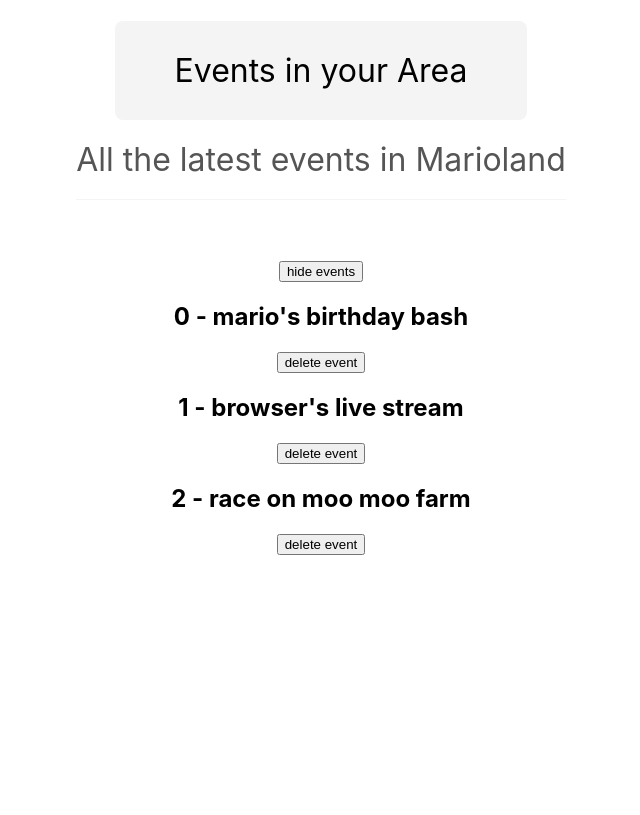
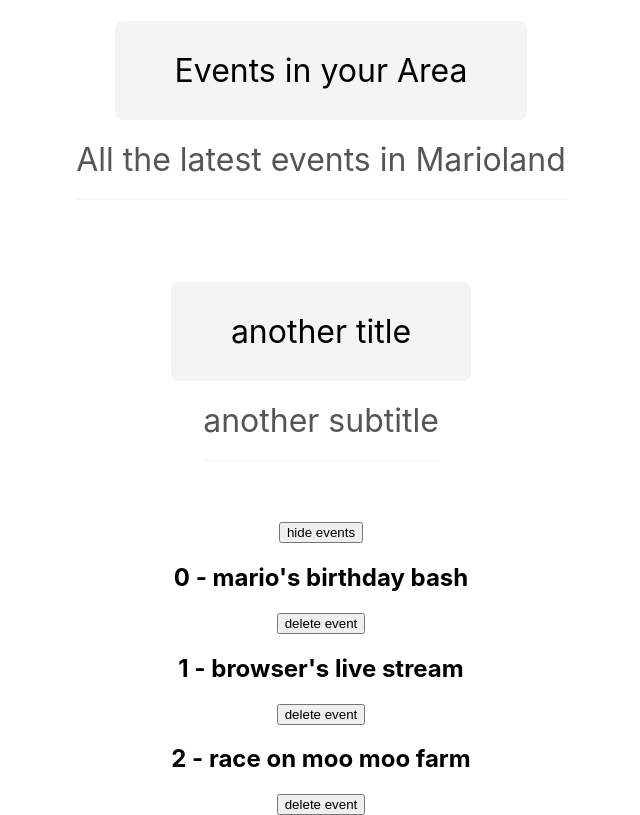
Before and after one commit to zeek-mansur/React, a React (Create React App) app in the folder react/my-first-react-app/: page / in a window 1280 px wide. Shown: the whole page, without its empty margins (319-959 px from the left). Built offline with nearby package versions, Linux system fonts and the light colour scheme.

Commit message:
Destructuring Props

```diff
--- a/react/my-first-react-app/src/App.js
+++ b/react/my-first-react-app/src/App.js
@@ -24,6 +24,7 @@ function App() {
   return (
     <div className="App">
       <Title title="Events in your Area" subtitle={subtitle}/>
+      <Title title = "another title" subtitle="another subtitle" />
       {showevents && (
       <div>
         <button onClick={()=> setShowEvents(false)}>hide events</button>
--- a/react/my-first-react-app/src/components/Title.js
+++ b/react/my-first-react-app/src/components/Title.js
@@ -1,10 +1,10 @@
-export default function Title(props){
+export default function Title({title, subtitle}){
 
     return(
         <div>
-            <h1 className="title">{props.title}</h1>
+            <h1 className="title">{title}</h1>
             <br />
-            <h1 className="subtitle">{props.subtitle}</h1>
+            <h1 className="subtitle">{subtitle}</h1>
         </div>
     )
 }
```
